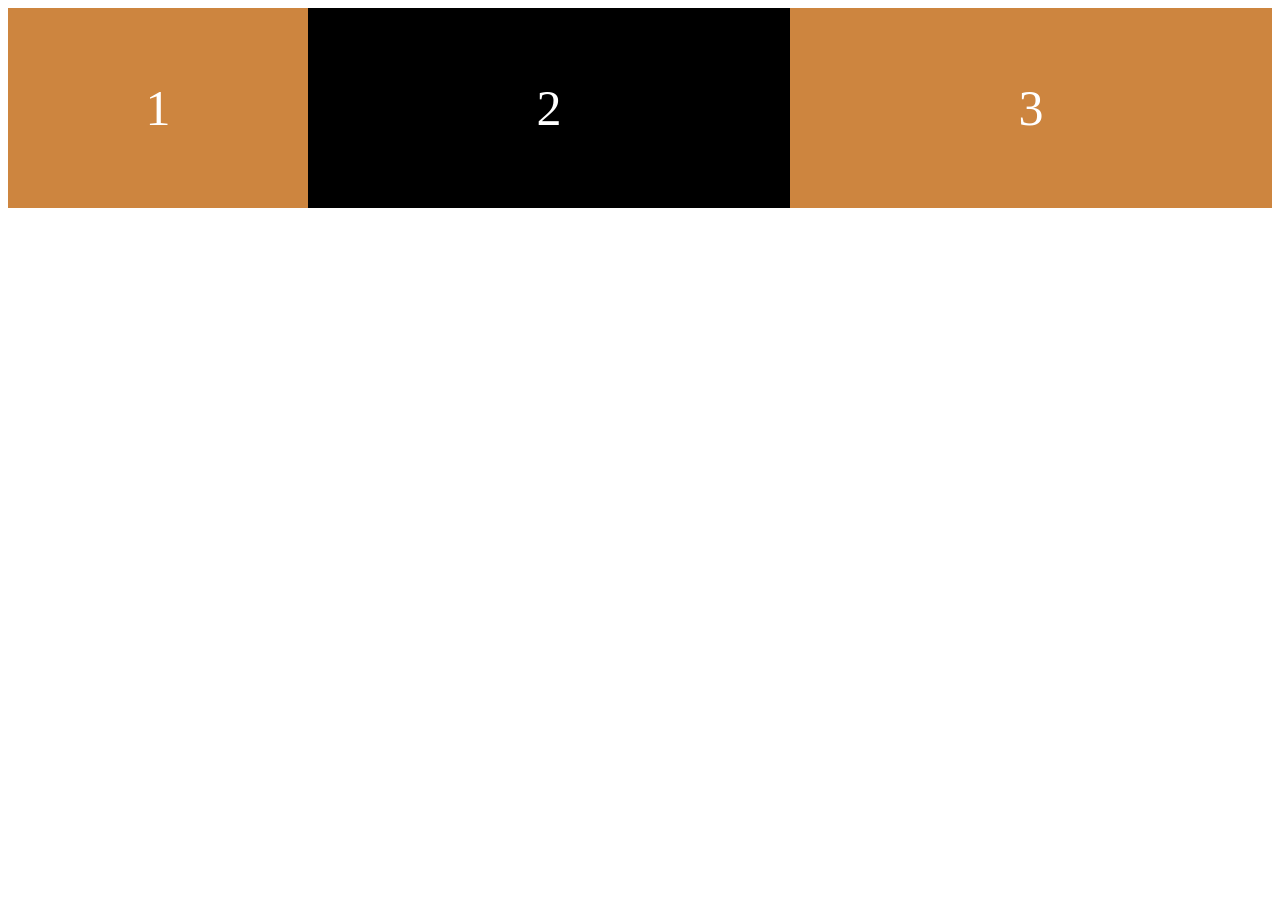
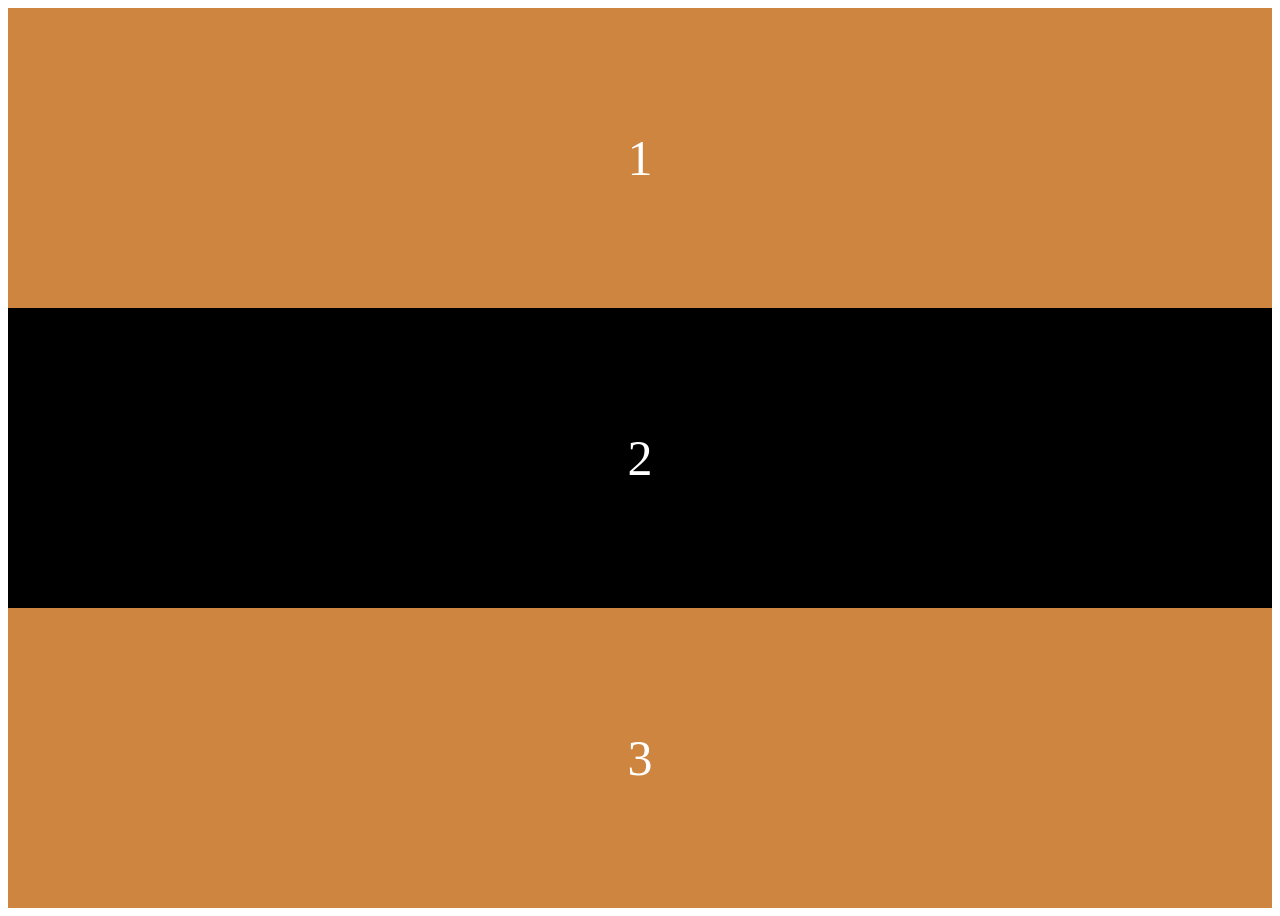
Before and after one commit to funkyblues/css-layout-masterclass-2022, a plain HTML site: page index.html in a window 1280 px wide. Before the commit the page ends 800 px from the top, so only its background shows below. Drawn offline with Linux system fonts and the light colour scheme.

Commit message:
FLEXBOX - flex-basis

```diff
--- a/styles.css
+++ b/styles.css
@@ -1,12 +1,18 @@
 .father {
   display: flex;
+  /* flex-direction: column이 되면? */
+  /* 이제 flex-basis는 height가 된다. (main axis가 vertical이 되므로)*/
+  /* app에서 element(flex item)의 크기를 정할 떄  */
+  flex-direction: column;
   justify-content: space-around;
   width: 100%;
 }
 
 .child {
-  width: 300px;
-  height: 200px;
+  /* flex-basis가 width와 같다고 할 수 있다. */
+  /* 그러나 그렇지 않다. flex-basis는 element에게 처음 크기를 주는 것임. */
+  /* 모든게 찌그러지거나 늘어나기 전에. */
+  flex-basis: 300px;
   background-color: peru;
   color: white;
   font-size: 50px;
@@ -15,37 +21,10 @@
   align-items: center;
 }
 
-/* flex-grow, flex-shirink는 자식에게 주는 property */
-/* .child:nth-child(2) {
-  background-color: #000; */
-/* flex-shrink의 default는 1 */
-/* 2 로 하면, 검정 box는 2배 줄어든다 */
-/* 모든 box가 찌그러들기 원하지 않을 때 유용! */
-/* flex-shrink: 2;
-}
-
-.child:nth-child(3) {
-  flex-shrink: 2;
-} */
-
-/* flex-grow는 박스 주변의 공간을 차지함.*/
-
-/* 남는 공간의 1/3 - 3번 자식, 2/3 - 2번 자식이 가져감 */
-/* .child:nth-child(2) {
-  background-color: #000;
-  /* default 값 0. */
-/* flex-grow: 2;
-}
-
-.child:nth-child(3) {
-  flex-grow: 1;
-} */
+/* 거의 width와 같지만 flex-basis는 오직 width만 있는게 아님 */
+/* flex-basis는 main axis에서 작용하므로 (현재 flex-direction: row) */
 
 .child:nth-child(2) {
   background-color: #000;
-  flex-grow: 2;
+  flex-grow: 1;
 }
-
-.child:nth-child(3) {
-  flex-grow: 2;
-}
```
